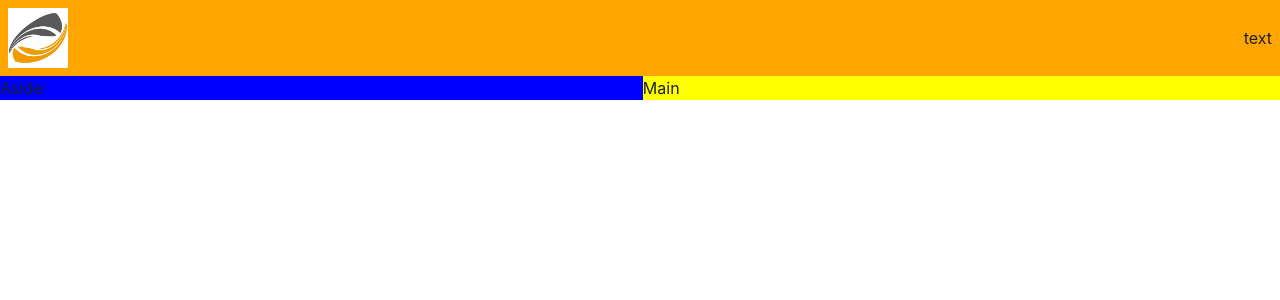
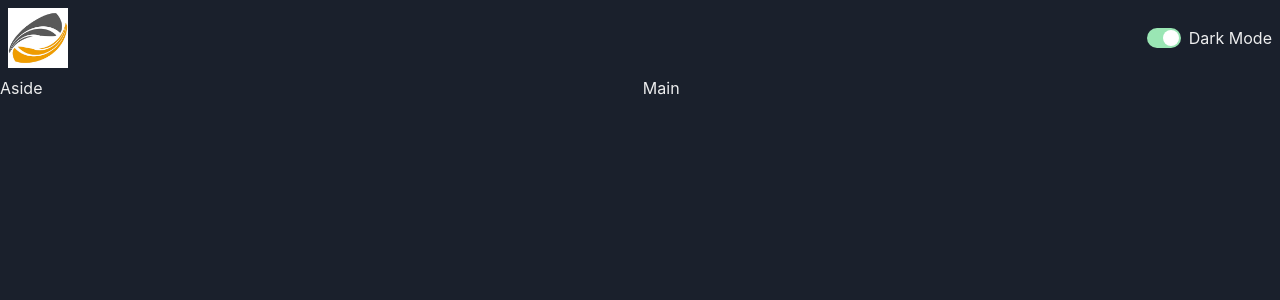
Before and after one commit to tongjong/React-Project--Game-Hub, a React (Vite) app: page / in a window 1280 px wide. Shown: the top 300 px of the page. Built offline with nearby package versions, Linux system fonts and the light colour scheme.

Commit message:
DarkMode & Switch

```diff
--- a/src/App.tsx
+++ b/src/App.tsx
@@ -9,18 +9,14 @@ function App() {
         lg: '"nav nav" "aside main"',
       }}
     >
-      <GridItem area="nav" bg="orange">
+      <GridItem area="nav">
         <Navbar />
       </GridItem>
       <Show above="lg">
-        <GridItem area="aside" bg="blue">
-          Aside
-        </GridItem>
+        <GridItem area="aside">Aside</GridItem>
       </Show>
 
-      <GridItem area="main" bg="yellow">
-        Main
-      </GridItem>
+      <GridItem area="main">Main</GridItem>
     </Grid>
   );
 }
--- /dev/null
+++ b/src/componants/DarkModeSwitch.tsx
@@ -0,0 +1,17 @@
+import { HStack, Switch, Text, useColorMode } from "@chakra-ui/react";
+
+const DarkMode = () => {
+  const { colorMode, toggleColorMode } = useColorMode();
+  return (
+    <HStack>
+      <Switch
+        isChecked={colorMode === "dark"}
+        onChange={toggleColorMode}
+        colorScheme="green"
+      />
+      <Text>Dark Mode</Text>
+    </HStack>
+  );
+};
+
+export default DarkMode;
--- a/src/componants/Navbar.tsx
+++ b/src/componants/Navbar.tsx
@@ -1,11 +1,12 @@
-import { HStack, Image, Text } from "@chakra-ui/react";
+import { HStack, Image } from "@chakra-ui/react";
 import logo from "../assets/logo.png";
+import DarkModeSwitch from "./DarkModeSwitch";
 
 const Navbar = () => {
   return (
     <HStack justifyContent={"space-between"} padding="8px">
       <Image src={logo} boxSize="60px" />
-      <Text> text</Text>
+      <DarkModeSwitch />
     </HStack>
   );
 };
--- /dev/null
+++ b/src/componants/Theme.tsx
@@ -0,0 +1,9 @@
+import { extendTheme } from "@chakra-ui/react";
+
+const config = {
+  initialColorMode: "dark",
+};
+
+const theme = extendTheme({ config });
+
+export default theme;
--- a/src/main.tsx
+++ b/src/main.tsx
@@ -1,11 +1,13 @@
 import * as React from "react";
 import * as ReactDOM from "react-dom/client";
-import { ChakraProvider } from "@chakra-ui/react";
+import { ChakraProvider, ColorModeScript } from "@chakra-ui/react";
 import App from "./App.tsx";
+import theme from "./componants/Theme";
 
 ReactDOM.createRoot(document.getElementById("root")!).render(
   <React.StrictMode>
-    <ChakraProvider>
+    <ChakraProvider theme={theme}>
+      <ColorModeScript initialColorMode={theme.config.initialColorMode} />
       <App />
     </ChakraProvider>
   </React.StrictMode>
```
